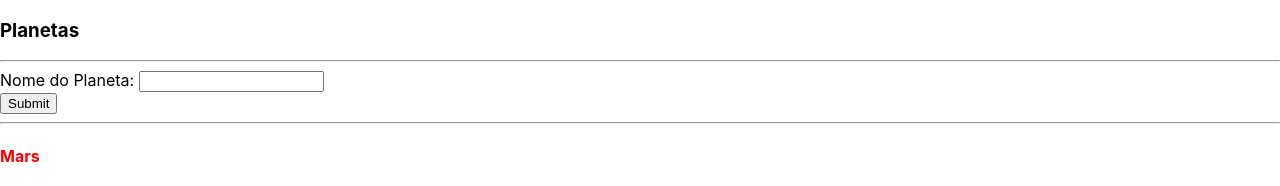
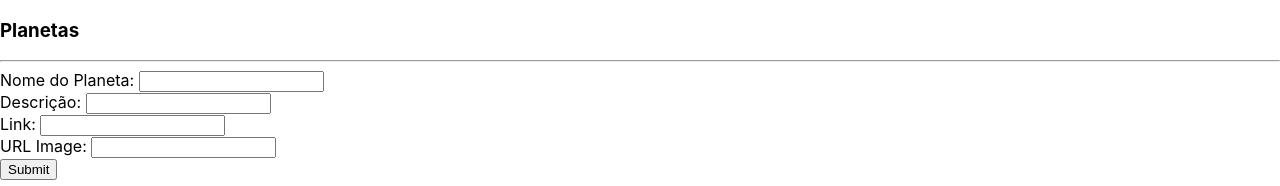
Before and after one commit to feilonn/React-Fundamentos, a React (Create React App) app: page / in a window 1280 px wide. Shown: the top 186 px of the page. Built offline with nearby package versions, Linux system fonts and the light colour scheme.

Commit message:
Controlando multiplos inputs

```diff
--- a/src/components/planets/form/index.js
+++ b/src/components/planets/form/index.js
@@ -1,22 +1,44 @@
 import { useState, useEffect } from "react";
 
+const initialState = {
+    name: '',
+    description: '',
+    link: '',
+    img_url: ''
+}
+
 const Form = (props) => {
-    const [planetName, setName] = useState("");
-    const handleChange = event => setName(event.target.value);
+    const [fields, setFields] = useState(initialState);
+
+    const handleFieldsChange = event => setFields({
+        ...fields,
+        [event.target.name]: event.target.value
+    });
+
     const handleSubmit = event => {
         event.preventDefault();
-        props.addPlanet({name: planetName});
+        props.addPlanet(fields);
+        setFields(initialState);
     }
 
-    useEffect(() => {
-        setName()
-    }, [])
+    // useEffect(() => {
+    //     setName()
+    // }, [])
 
     return (
         <>
             <form onSubmit={handleSubmit}>
                 <label htmlFor="planetName">Nome do Planeta: </label>
-                <input type="text" id="planetName" value={planetName} onChange={handleChange}/>
+                <input type="text" id="planetName" name="name" value={fields.name} onChange={handleFieldsChange}/>
+                <br/>
+                <label htmlFor="planetName">Descrição: </label>
+                <input type="text" id="planetName" name="description" value={fields.description} onChange={handleFieldsChange}/>
+                <br/>
+                <label htmlFor="planetName">Link: </label>
+                <input type="text" id="planetName" name="link" value={fields.link} onChange={handleFieldsChange}/>
+                <br/>
+                <label htmlFor="planetName">URL Image: </label>
+                <input type="text" id="planetName" name="img_url" value={fields.img_url} onChange={handleFieldsChange}/>
                 <br/>
                 <input type="submit"/>
             </form>
```
